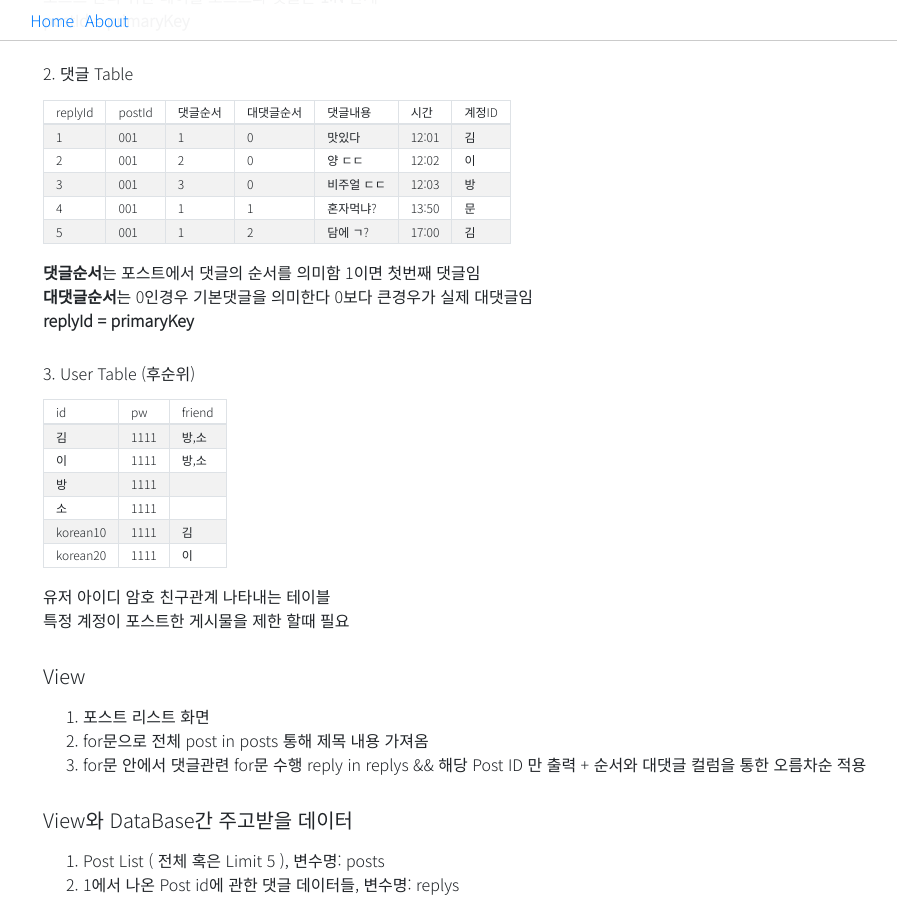
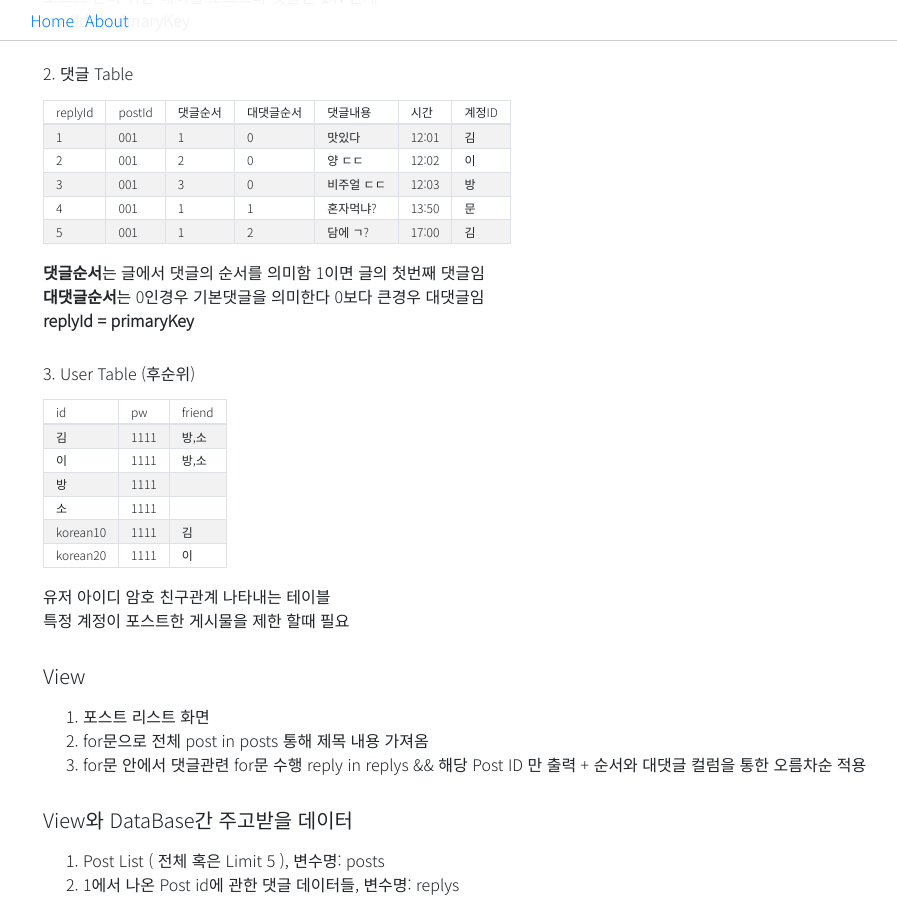
Before and after one commit to waonta/wati2.github.io, a Jekyll site: the page built from _posts/2020-05-05-Unlucky Facebook.md, in a window 1280 px wide and 900 px high, scrolled down 652 px. Shown: the whole window, without its empty margins (101-998 px from the left). Built offline with Jekyll 4.4.1, drawn with Linux system fonts in a browser that asks for light colours.

Commit message:
edit post

```diff
--- a/_posts/2020-05-05-Unlucky Facebook.md
+++ b/_posts/2020-05-05-Unlucky Facebook.md
@@ -39,8 +39,8 @@ date: 2020-05-05
 |4|001|1 |1|혼자먹냐?   | 13:50 | 문 |
 |5|001|1 |2|담에 ㄱ?    | 17:00 | 김 |
 
-**댓글순서**는 포스트에서 댓글의 순서를 의미함 1이면 첫번째 댓글임
-**대댓글순서**는 0인경우 기본댓글을 의미한다 0보다 큰경우가 실제 대댓글임
+**댓글순서**는 글에서 댓글의 순서를 의미함 1이면 글의 첫번째 댓글임
+**대댓글순서**는 0인경우 기본댓글을 의미한다 0보다 큰경우 대댓글임
 **replyId = primaryKey**
 
 ###### 3. User Table (후순위)
```
